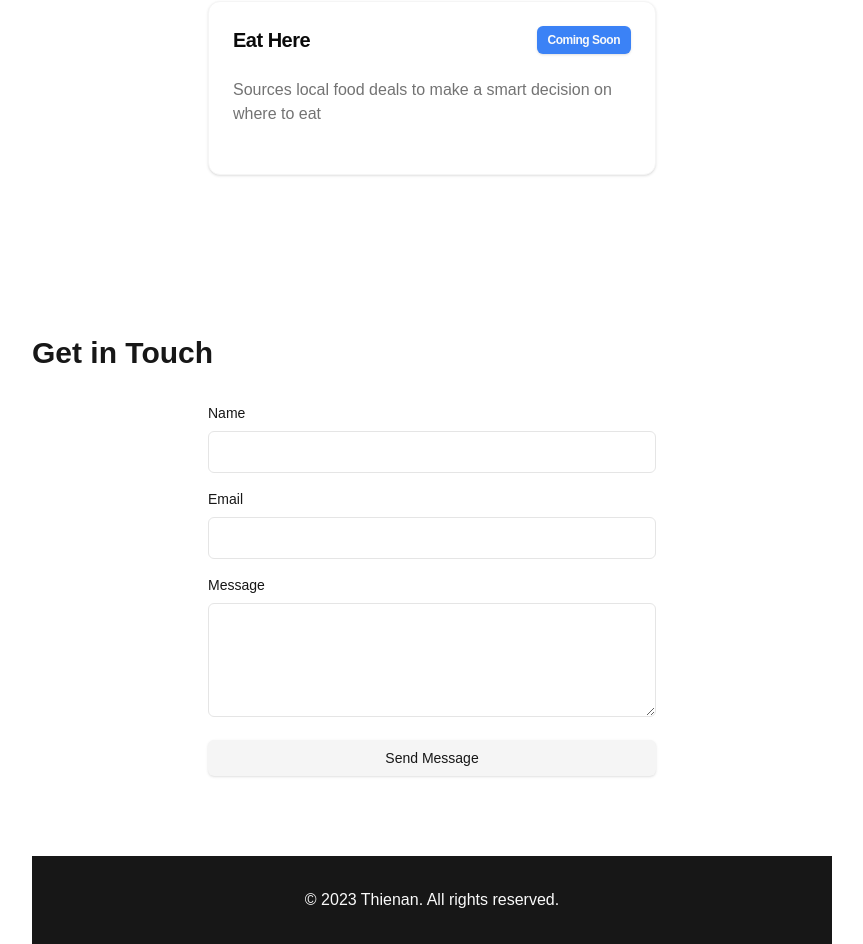
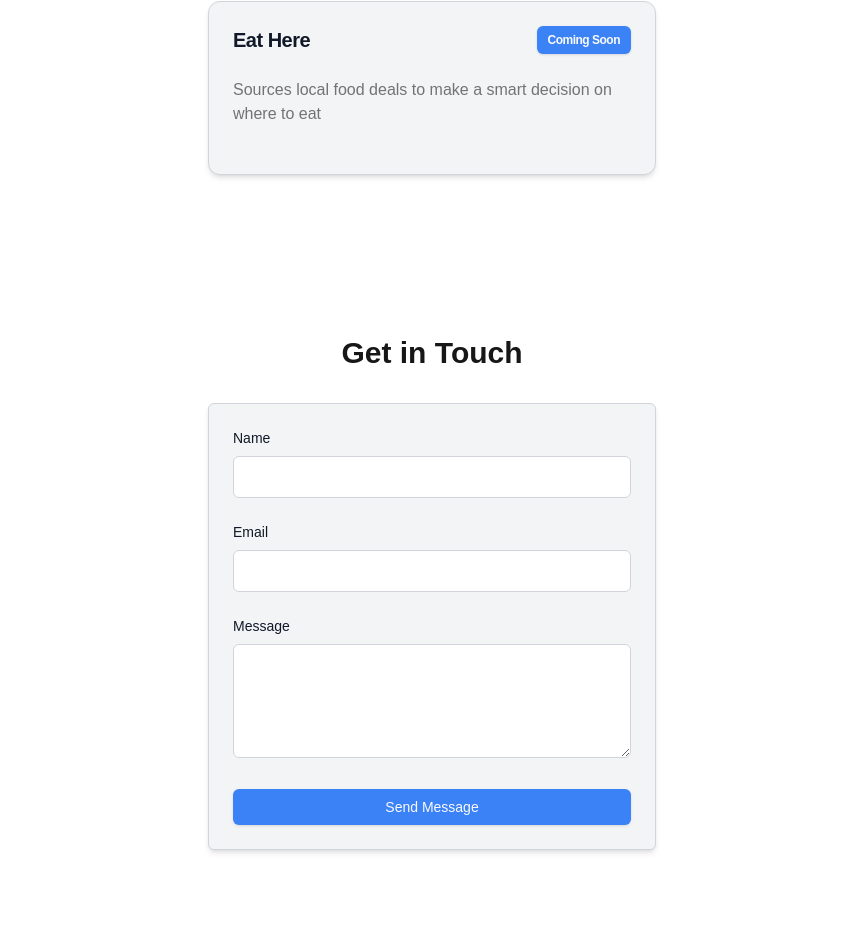
Before and after one commit to thienantran010/portfolio, a Next.js app: page / in a window 1280 px wide. Shown: the part 1295-2239 px from the top of the page, without its empty margins (208-1071 px from the left). Built offline with nearby package versions, Linux system fonts and the light colour scheme.

Commit message:
style: make cards readable in light mode

```diff
--- a/app/page.tsx
+++ b/app/page.tsx
@@ -109,14 +109,14 @@ export default function Home() {
           <h2 className="text-3xl font-bold text-foreground mb-8 text-center">
             Projects:
           </h2>
-          <div className="flex">
+          <div className="flex flex-wrap justify-center gap-6">
             {projects.map((project) => (
               <Card
                 key={project.name}
-                className="overflow-hidden border-accent w-full max-w-md mx-auto relative"
+                className="bg-gray-100 text-gray-900 border border-gray-300 shadow-md w-full max-w-md mx-auto relative"
               >
                 <CardHeader className="p-6">
-                  <CardTitle className="text-xl font-bold text-foreground flex justify-between">
+                  <CardTitle className="text-xl font-bold flex justify-between">
                     {project.name}
                     {!project.link && !project.github && (
                       <Badge className="bg-blue-500">Coming Soon</Badge>
@@ -156,14 +156,14 @@ export default function Home() {
         </section>
 
         <section className="py-20">
-          <h2 className="text-3xl font-bold text-foreground mb-8">
+          <h2 className="text-3xl font-bold text-foreground mb-8 text-center">
             Get in Touch
           </h2>
-          <form className="max-w-md mx-auto space-y-4">
+          <form className="max-w-md mx-auto space-y-6 bg-gray-100 p-6 rounded-md shadow-md border border-gray-300">
             <div>
               <label
                 htmlFor="name"
-                className="block text-sm font-medium text-foreground mb-2"
+                className="block text-sm font-medium text-gray-900 mb-2"
               >
                 Name
               </label>
@@ -172,13 +172,13 @@ export default function Home() {
                 id="name"
                 name="name"
                 required
-                className="w-full py-2 bg-background border border-input rounded-md"
+                className="w-full py-2 px-3 bg-white border border-gray-300 text-gray-900 rounded-md focus:outline-none focus:ring-2 focus:ring-blue-500 focus:border-blue-500"
               />
             </div>
             <div>
               <label
                 htmlFor="email"
-                className="block text-sm font-medium text-foreground mb-2"
+                className="block text-sm font-medium text-gray-900 mb-2"
               >
                 Email
               </label>
@@ -187,13 +187,13 @@ export default function Home() {
                 id="email"
                 name="email"
                 required
-                className="w-full py-2 bg-background border border-input rounded-md"
+                className="w-full py-2 px-3 bg-white border border-gray-300 text-gray-900 rounded-md focus:outline-none focus:ring-2 focus:ring-blue-500 focus:border-blue-500"
               />
             </div>
             <div>
               <label
                 htmlFor="message"
-                className="block text-sm font-medium text-foreground mb-2"
+                className="block text-sm font-medium text-gray-900 mb-2"
               >
                 Message
               </label>
@@ -202,24 +202,18 @@ export default function Home() {
                 name="message"
                 rows={4}
                 required
-                className="w-full py-2 bg-background border border-input rounded-md"
+                className="w-full py-2 px-3 bg-white border border-gray-300 text-gray-900 rounded-md focus:outline-none focus:ring-2 focus:ring-blue-500 focus:border-blue-500"
               ></textarea>
             </div>
             <Button
               type="submit"
-              className="w-full bg-secondary text-secondary-foreground hover:bg-secondary/90"
+              className="w-full bg-blue-500 hover:bg-blue-600"
             >
               Send Message
             </Button>
           </form>
         </section>
       </main>
-
-      <footer className="bg-primary text-primary-foreground py-8">
-        <div className="container mx-auto text-center">
-          <p>&copy; 2023 Thienan. All rights reserved.</p>
-        </div>
-      </footer>
     </div>
   );
 }
```
